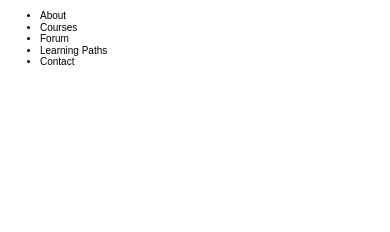
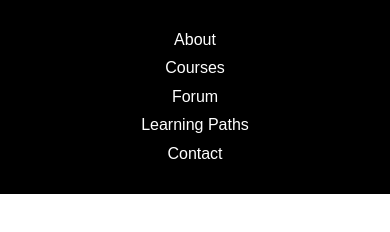
Before and after one commit to Karla-Abad/NavigationBar, a plain HTML site: page index.html in a window 390 px wide. Drawn offline with Linux system fonts and the light colour scheme.

Commit message:
responsive navbar

```diff
--- a/css/styles.css
+++ b/css/styles.css
@@ -10,4 +10,38 @@ html {
 
 body {
   font-family: Arial, Helvetica, sans-serif;
+  font-size: 1.6rem;
 }
+
+.container {
+  background-color: black;
+  padding: 1rem;
+}
+
+.navBar {
+  list-style: none;
+  text-align: center;
+  display: flex;
+  flex-direction: column;
+  padding: 0;
+}
+
+.options {
+  padding: 0.5rem;
+}
+
+a {
+  color: white;
+  text-decoration: none;
+}
+
+@media screen and (min-width: 768px) {
+  .navBar {
+    flex-direction: row;
+    justify-content: flex-end;
+  }
+
+  .options {
+    margin: 0 1rem;
+  }
+}
--- a/index.html
+++ b/index.html
@@ -9,14 +9,14 @@
     <link rel="stylesheet" href="css/styles.css" />
   </head>
   <body>
-    <div class="container">
+    <nav class="container">
       <ul class="navBar">
-        <li class="options">About</li>
-        <li class="options">Courses</li>
-        <li class="options">Forum</li>
-        <li class="options">Learning Paths</li>
-        <li class="options">Contact</li>
+        <li class="options"><a href="#">About</a></li>
+        <li class="options"><a href="#">Courses</a></li>
+        <li class="options"><a href="#">Forum</a></li>
+        <li class="options"><a href="#">Learning Paths</a></li>
+        <li class="options"><a href="#">Contact</a></li>
       </ul>
-    </div>
+    </nav>
   </body>
 </html>
```
